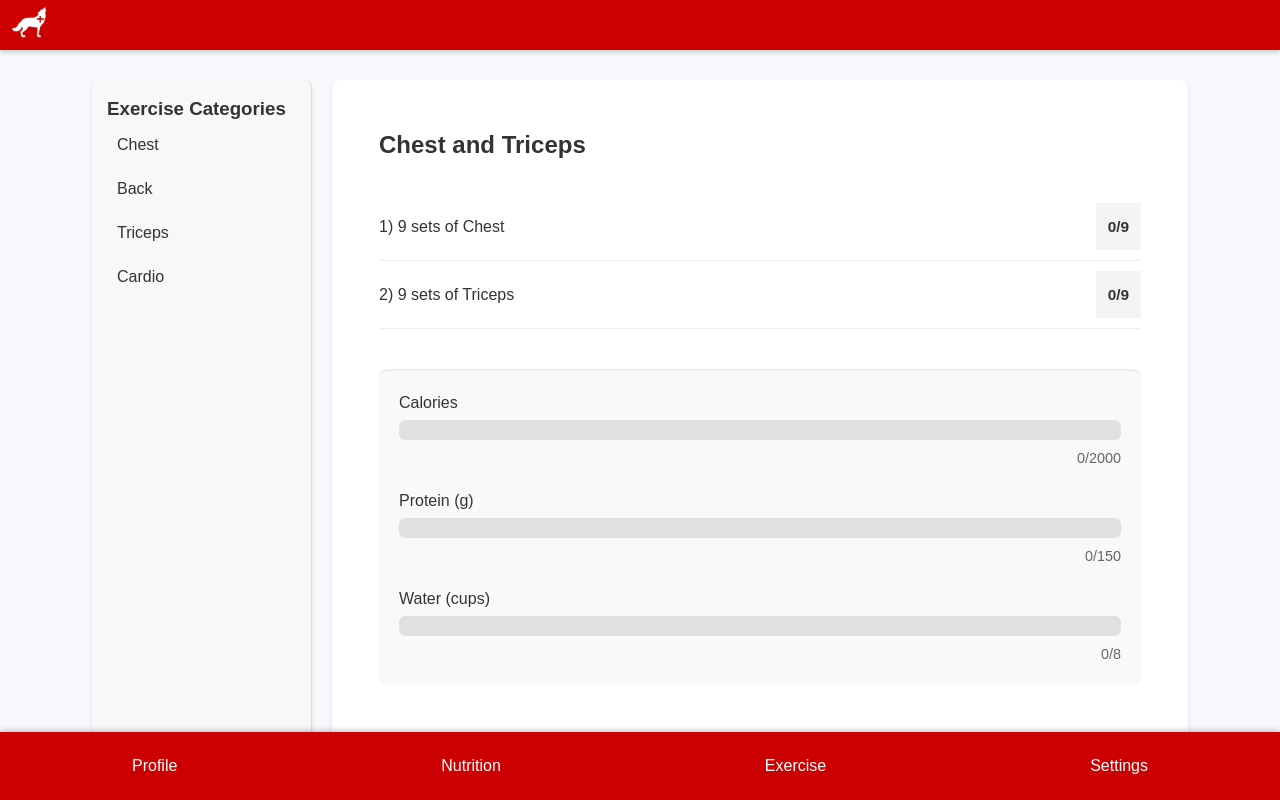
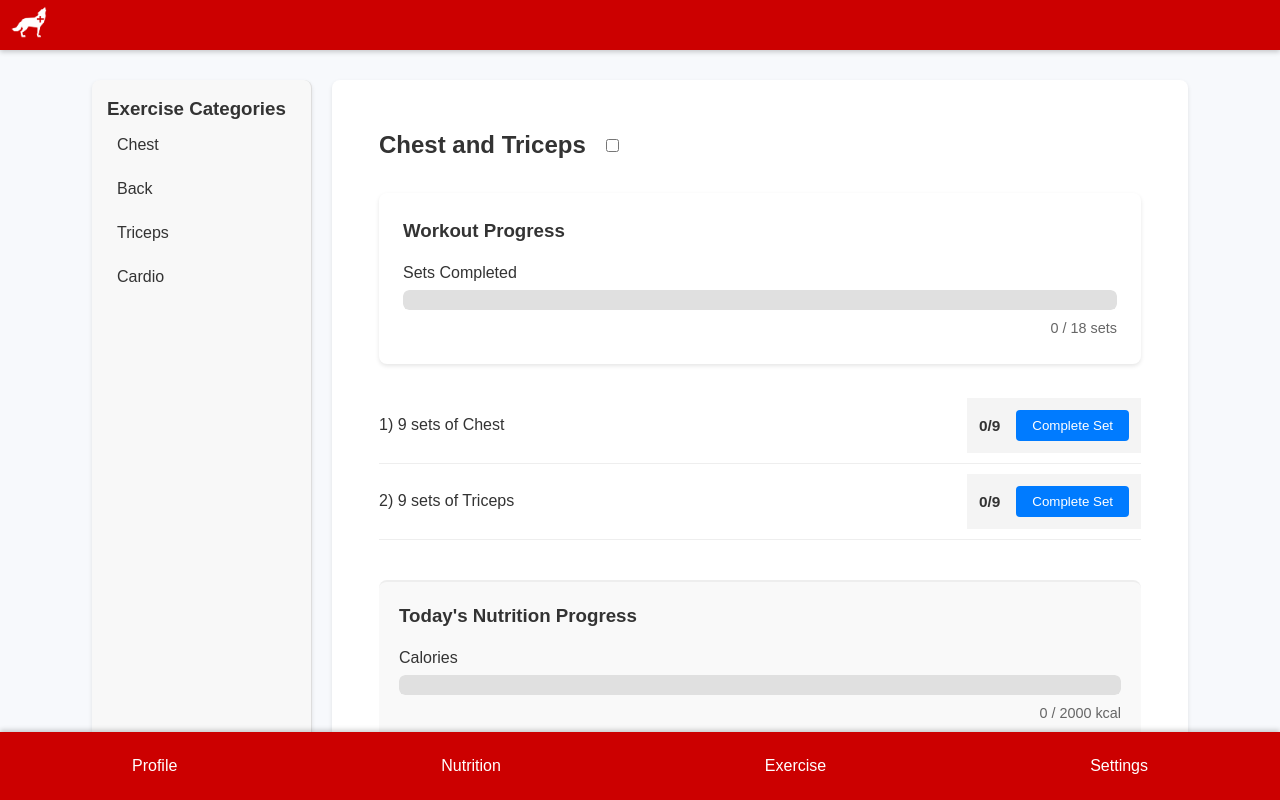
Before and after one commit to DavidMond9/NCSUHealth, a React (Vite) app in the folder root/frontend/@latest/: page /Home/exercise in a window 1280 px wide. Built offline with nearby package versions, Linux system fonts and the light colour scheme.

Commit message:
Fixed progress bar and set counter in exercise.

```diff
--- a/root/frontend/@latest/src/pages/Exercise.jsx
+++ b/root/frontend/@latest/src/pages/Exercise.jsx
@@ -1,8 +1,10 @@
-import React, { useState } from 'react';
+import React, { useState, useEffect } from 'react';
 import { useNavigate } from 'react-router-dom';
+import { useApp } from './AppContext';
 import './styles/Exercise.css';
 
 function Exercise() {
+    const { state } = useApp();
     const [exercises, setExercises] = useState({
         title: "Chest and Triceps",
         isCompleted: false,
@@ -20,11 +22,35 @@ function Exercise() {
         ]
     });
 
-    const [nutrition, setNutrition] = useState({
-        calories: { current: 0, target: 2000 },
-        protein: { current: 0, target: 150 },
-        water: { current: 0, target: 8 }
+    const [exerciseProgress, setExerciseProgress] = useState({
+        setsCompleted: 0,
+        totalSets: 18
     });
+
+    // Add state for nutrition totals
+    const [nutritionTotals, setNutritionTotals] = useState({
+        calories: 0,
+        protein: 0,
+        water: 0
+    });
+
+    // Update nutrition totals when state.nutrition changes
+    useEffect(() => {
+        if (state.nutrition?.foodLog) {
+            const totals = calculateNutritionTotals();
+            setNutritionTotals(totals);
+        }
+    }, [state.nutrition]);
+
+    // Calculate nutrition totals for today
+    const calculateNutritionTotals = () => {
+        const todaysFoods = state.nutrition?.foodLog[new Date().toISOString().split('T')[0]] || [];
+        return todaysFoods.reduce((totals, food) => ({
+            calories: totals.calories + (food.calories || 0),
+            protein: totals.protein + (food.protein || 0),
+            water: totals.water + (food.water || 0)
+        }), { calories: 0, protein: 0, water: 0 });
+    };
 
     const navigate = useNavigate();
 
@@ -39,16 +65,20 @@ function Exercise() {
                 updatedCategories[categoryIndex].setsCompleted += 1;
             }
 
-            // Check if all categories are completed
-            const allCompleted = updatedCategories.every(cat =>
-                cat.setsCompleted === cat.totalSets
-            );
-
-            return {
+            const newState = {
                 ...prev,
                 categories: updatedCategories,
-                isCompleted: allCompleted
+                isCompleted: updatedCategories.every(cat => cat.setsCompleted === cat.totalSets)
             };
+
+            // Update exercise progress separately
+            const totalSetsCompleted = updatedCategories.reduce((total, cat) => total + cat.setsCompleted, 0);
+            setExerciseProgress({
+                setsCompleted: totalSetsCompleted,
+                totalSets: exerciseProgress.totalSets
+            });
+
+            return newState;
         });
     };
 
@@ -69,6 +99,26 @@ function Exercise() {
                 <div className="exercise-main">
                     <div className="exercise-header">
                         <h2>{exercises.title}</h2>
+                        <input
+                            type="checkbox"
+                            checked={exercises.isCompleted}
+                            readOnly
+                        />
+                    </div>
+
+                    {/* Add Exercise Progress Bar */}
+                    <div className="progress-section">
+                        <h3>Workout Progress</h3>
+                        <div className="progress-bar">
+                            <label>Sets Completed</label>
+                            <progress
+                                value={exerciseProgress.setsCompleted}
+                                max={exerciseProgress.totalSets}
+                            />
+                            <span>
+                                {exerciseProgress.setsCompleted} / {exerciseProgress.totalSets} sets
+                            </span>
+                        </div>
                     </div>
 
                     <div className="exercise-list">
@@ -76,27 +126,49 @@ function Exercise() {
                             <div key={index} className="exercise-item">
                                 <span>{index + 1}) {category.totalSets} sets of {category.name}</span>
                                 <div className="sets-counter">
-                                    {category.setsCompleted}/{category.totalSets}
+                                    <span>{category.setsCompleted}/{category.totalSets}</span>
+                                    <button
+                                        onClick={() => updateSets(index)}
+                                        disabled={category.setsCompleted === category.totalSets}
+                                    >
+                                        Complete Set
+                                    </button>
                                 </div>
                             </div>
                         ))}
                     </div>
 
                     <div className="nutrition-tracker">
+                        <h3>Today's Nutrition Progress</h3>
                         <div className="progress-bar">
                             <label>Calories</label>
-                            <progress value={nutrition.calories.current} max={nutrition.calories.target} />
-                            <span>{nutrition.calories.current}/{nutrition.calories.target}</span>
+                            <progress
+                                value={nutritionTotals.calories}
+                                max={state.profile?.daily_calories || 2000}
+                            />
+                            <span>
+                                {nutritionTotals.calories} / {state.profile?.daily_calories || 2000} kcal
+                            </span>
                         </div>
                         <div className="progress-bar">
-                            <label>Protein (g)</label>
-                            <progress value={nutrition.protein.current} max={nutrition.protein.target} />
-                            <span>{nutrition.protein.current}/{nutrition.protein.target}</span>
+                            <label>Protein</label>
+                            <progress
+                                value={nutritionTotals.protein}
+                                max={state.profile?.macros?.protein || 150}
+                            />
+                            <span>
+                                {nutritionTotals.protein} / {state.profile?.macros?.protein || 150}g
+                            </span>
                         </div>
                         <div className="progress-bar">
-                            <label>Water (cups)</label>
-                            <progress value={nutrition.water.current} max={nutrition.water.target} />
-                            <span>{nutrition.water.current}/{nutrition.water.target}</span>
+                            <label>Water</label>
+                            <progress
+                                value={nutritionTotals.water}
+                                max={state.profile?.daily_water || 8}
+                            />
+                            <span>
+                                {nutritionTotals.water} / {state.profile?.daily_water || 8} cups
+                            </span>
                         </div>
                     </div>
                 </div>
--- a/root/frontend/@latest/src/pages/styles/Exercise.css
+++ b/root/frontend/@latest/src/pages/styles/Exercise.css
@@ -52,7 +52,28 @@
 }
 
 .sets-counter {
-    font-weight: bold;
+    display: flex;
+    align-items: center;
+    gap: 1rem;
+}
+
+.sets-counter button {
+    padding: 0.5rem 1rem;
+    background-color: #007bff;
+    color: white;
+    border: none;
+    border-radius: 4px;
+    cursor: pointer;
+    transition: background-color 0.3s;
+}
+
+.sets-counter button:hover {
+    background-color: #0056b3;
+}
+
+.sets-counter button:disabled {
+    background-color: #ccc;
+    cursor: not-allowed;
 }
 
 .nutrition-tracker {
@@ -113,6 +134,19 @@
     margin-top: 0.25rem;
 }
 
+.progress-section {
+    background: white;
+    padding: 1.5rem;
+    border-radius: 8px;
+    margin-bottom: 1.5rem;
+    box-shadow: 0 2px 4px rgba(0, 0, 0, 0.1);
+}
+
+.progress-section h3 {
+    margin-bottom: 1rem;
+    color: #333;
+}
+
 @media (max-width: 768px) {
     .exercise-container {
         flex-direction: column;
--- a/root/frontend/@latest/src/pages/styles/ExerciseDetail.css
+++ b/root/frontend/@latest/src/pages/styles/ExerciseDetail.css
@@ -169,7 +169,7 @@
 .set-button {
     margin-top: 10px;
     padding: 8px 12px;
-    background-color: #007bff;
+    background-color: #cc0000;
     color: white;
     border: none;
     border-radius: 4px;
```
